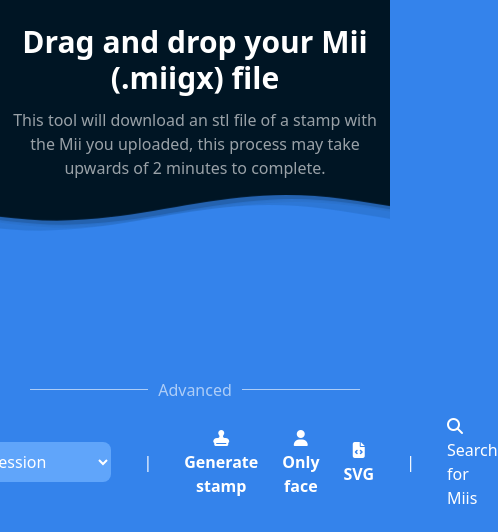
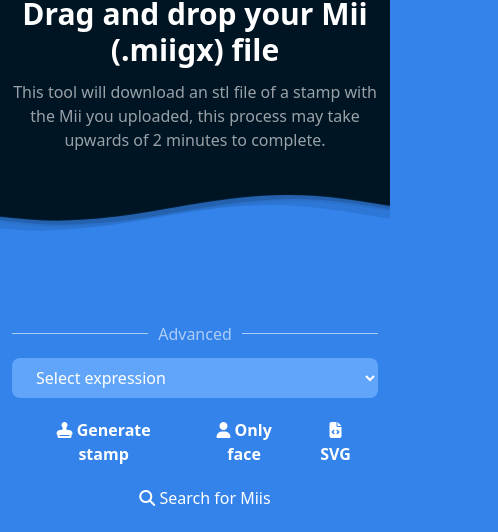
Before and after one commit to WiiLink24/Stamp-Generator, an Astro site: page / in a window 390 px wide. Shown: the part 312-844 px from the top of the page, 498 px wide, since content can reach past the window. Built offline with nearby package versions, Linux system fonts and the light colour scheme; Astro itself is replaced by a stand-in of ours.

Commit message:
Update index.astro

```diff
--- a/src/pages/index.astro
+++ b/src/pages/index.astro
@@ -20,7 +20,7 @@
       </p>
       <input type="file" id="fileElem" accept=".miigx" style="display: none;" />
     </div>
-    <div class="w-[calc(100%-50px)] flex flex-col items-center">
+    <div class="sm:w-[calc(100%-50px)] flex flex-col items-center">
       <div id="deleteHistory" class="w-full flex items-center justify-between">
         <p class="text-white font-bold flex items-center">
           <i class="fa-solid fa-history mr-2"></i> History
@@ -41,8 +41,10 @@
         <p class="text">Advanced</p>
         <div class="line"></div>
       </div>
-      <div class="mt-3 mb-6 flex flex-row gap-3 items-center justify-center">
-        <select class="mr-5 rounded-lg bg-blue-400 px-5 py-2" id="expression">
+      <div
+        class="mt-3 mb-6 w-full sm:w-auto flex sm:flex-row flex-col sm:gap-3 gap-5 items-center justify-center relative"
+      >
+        <select class="w-full sm:w-auto sm:mr-5 rounded-lg bg-blue-400 px-5 py-2" id="expression">
           <option value="normal" disabled selected>Select expression</option>
           <option value="normal">Normal</option>
           <option value="smile">Smile</option>
@@ -64,7 +66,8 @@
           <option value="like_wink_right">Wink Left (Miiverse)</option>
           <option value="frustrated">Frustrated</option>
         </select>
-        |
+        <span class="sm:block hidden">|</span>
+        <div class="flex flex-row items-center gap-3">
           <button
             class="ml-5 text-white font-bold hover:underline"
             onclick="localStorage.setItem('generate', 0); document.getElementById('fileElem').click();"
@@ -83,7 +86,8 @@
           >
             <i class="fa-solid fa-file-code"></i> SVG
           </button>
-        |
+        </div>
+        <span class="sm:block hidden">|</span>
         <a
           href="https://miicontest.wiilink.ca/search"
           class="ml-5 hover:underline"
```
Lines whose indentation alone changed are shown as unchanged.
